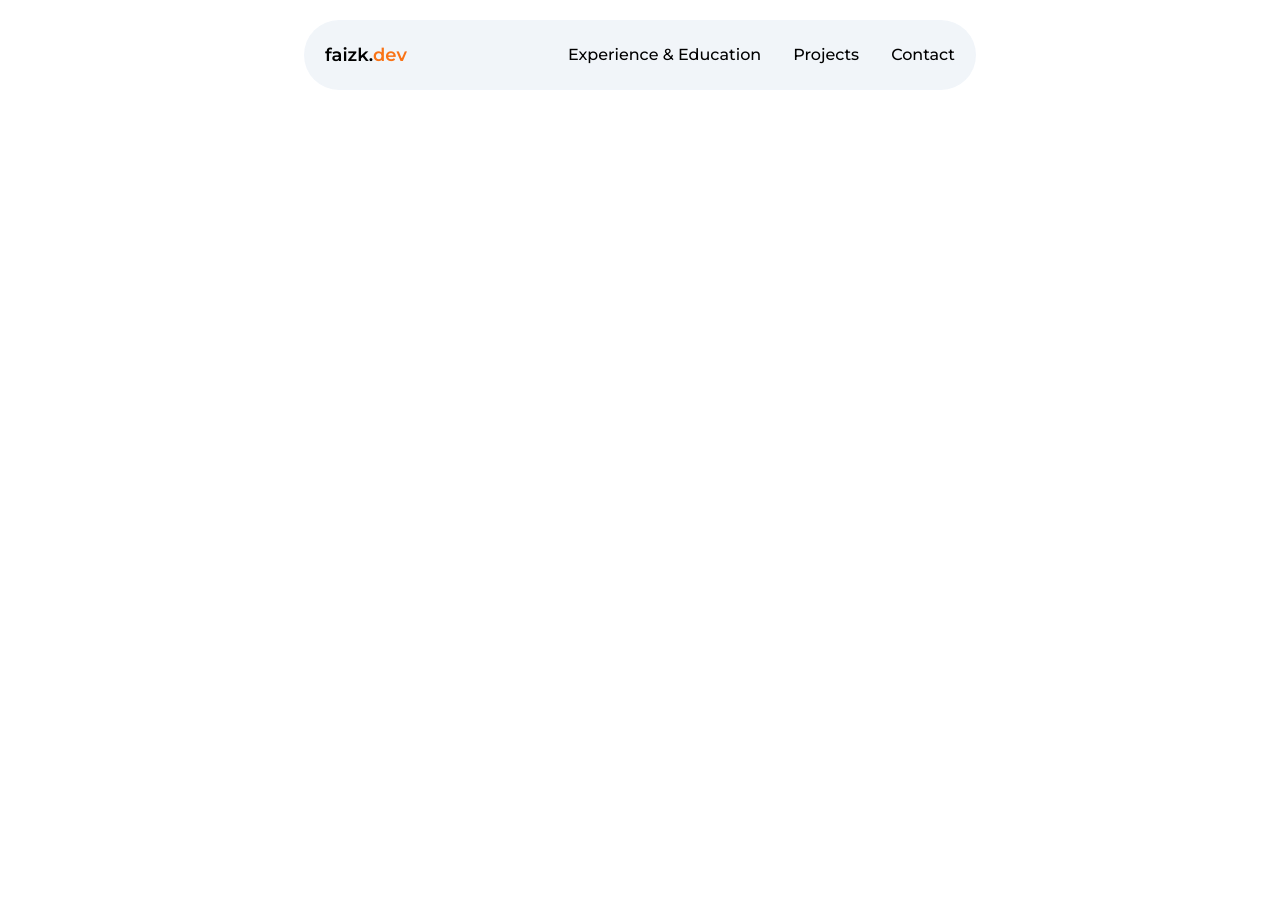
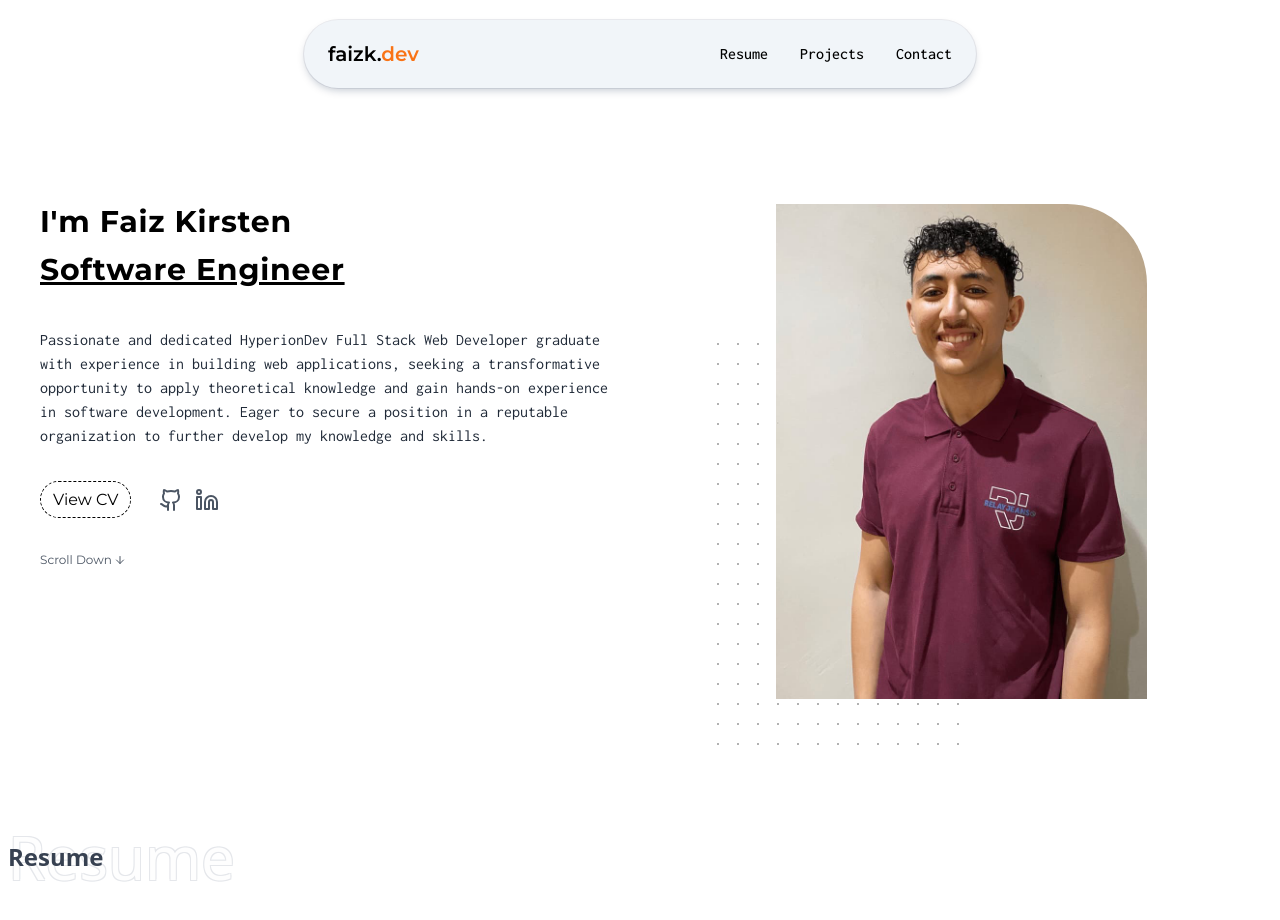
Before and after one commit to faiz-kirsten/portfolio, a React (Vite) app: page / in a window 1280 px wide. Shown: the top 920 px of the page. Before the commit the page ends 800 px from the top, so only its background shows below. Built offline with nearby package versions, Linux system fonts and the light colour scheme.

Commit message:
Completed hero and navbar

```diff
--- a/src/App.jsx
+++ b/src/App.jsx
@@ -1,11 +1,36 @@
 // components
+import { useState } from "react";
 import Header from "./components/Header";
+import { LuArrowUp } from "react-icons/lu";
+import Hero from "./components/Hero";
+import Resume from "./components/Resume";
 
 const App = () => {
+    const [scrollY, setScrollY] = useState(0);
+
+    const handleShowToTopBtn = () => {
+        window.scroll(0, 0);
+    };
+    console.log(scrollY);
+    window.addEventListener("scroll", () => setScrollY(window.scrollY));
     return (
-        <div className="relative | ">
-            <Header />
-            <main></main>
+        <div className="lines | relative | ">
+            <Header scrollY={scrollY} />
+            <main className="container mx-auto grid gap-24 | lg:gap-32">
+                <Hero />
+                <Resume />
+            </main>
+            <footer className="mt-96"></footer>
+
+            <div
+                className={`back-to-top | ${
+                    scrollY > 100 ? "hidden sm:fixed sm:flex z-50" : "hidden"
+                }  bottom-24 right-6 rounded-full w-14 h-14 items-center justify-center | sm:bottom-12`}>
+                <LuArrowUp
+                    className="h-8 w-8 cursor-pointer"
+                    onClick={handleShowToTopBtn}
+                />
+            </div>
         </div>
     );
 };
--- /dev/null
+++ b/src/components/Button.jsx
@@ -0,0 +1,11 @@
+const Button = ({ children, ...props }) => {
+    return (
+        <a
+            className="font-montserrat rounded-full px-3 py-2 border border-dashed border-black  hover:border-solid hover:text-orange-500 hover:border-orange-500 transition-all duration-300"
+            {...props}>
+            {children}
+        </a>
+    );
+};
+
+export default Button;
--- /dev/null
+++ b/src/components/ButtonLink.jsx
@@ -0,0 +1,11 @@
+const ButtonLink = ({ children, ...props }) => {
+    return (
+        <a
+            className="font-medium font-inconsolata hover:text-orange-500 transition-all duration-300"
+            {...props}>
+            {children}
+        </a>
+    );
+};
+
+export default ButtonLink;
--- a/src/components/Header.jsx
+++ b/src/components/Header.jsx
@@ -1,91 +1,101 @@
 import { useState } from "react";
-import { TfiClose } from "react-icons/tfi";
-import { TfiAlignRight } from "react-icons/tfi";
-import { TfiHome } from "react-icons/tfi";
-import { TfiLayoutGrid2 } from "react-icons/tfi";
-import { TfiUser } from "react-icons/tfi";
-import { TfiIdBadge } from "react-icons/tfi";
+import { LuArrowUp, LuX } from "react-icons/lu";
+import { LuMenu } from "react-icons/lu";
+import { LuLayoutGrid } from "react-icons/lu";
+import { LuHome } from "react-icons/lu";
+import { LuGraduationCap } from "react-icons/lu";
+import { LuContact } from "react-icons/lu";
+import ButtonLink from "./ButtonLink";
 
-const Header = () => {
+const Header = ({ scrollY }) => {
     const [showNavMenu, setShowMenu] = useState(false);
 
+    const handleShowToTopBtn = () => {
+        window.scroll(0, 0);
+    };
+
     return (
-        <header className="my-5 fixed bottom-0 w-full | sm:static sm:w-auto">
-            <nav className="mobile-nav | hidden max-w-2xl justify-between p-5 rounded-full | sm:flex sm:mx-3 | md:mx-auto">
-                <a className="font-montserrat text-lg font-semibold" href="/">
+        <header className="my-5 fixed bottom-0 w-full | sm:sticky sm:w-full sm:top-5 z-50">
+            <nav className="mobile-nav | hidden max-w-2xl justify-between py-5 px-6 rounded-full  | sm:flex sm:mx-3 | md:mx-auto">
+                <a className="font-montserrat text-xl font-semibold" href="/">
                     faizk.<span className="text-orange-500">dev</span>
                 </a>
-                <menu className="flex gap-6 font-montserrat items-center | lg:gap-8">
-                    <a href="#edu" className="font-medium">
-                        Experience & Education
-                    </a>
-                    <a href="#projects" className="font-medium">
-                        Projects
-                    </a>
-                    <a href="#contact" className="font-medium">
-                        Contact
-                    </a>
+                <menu className="flex gap-6 items-center | lg:gap-8">
+                    <ButtonLink href="#edu">Resume</ButtonLink>
+                    <ButtonLink href="#projects">Projects</ButtonLink>
+                    <ButtonLink href="#contact">Contact</ButtonLink>
                 </menu>
             </nav>
 
             {/* Mobile nav */}
             <menu
                 className={`mobile-nav | ${
-                    showNavMenu ? "h-full" : "h-0 hidden"
-                } max-w-80 mx-auto grid gap-10 rounded-t-[2rem] text-xl py-8 px-4 font-montserrat transition-all duration-1000 | sm:hidden`}>
-                <a
-                    href="#edu"
-                    className="font-medium"
-                    onClick={() => setShowMenu(false)}>
-                    Experience & Education
-                </a>
-                <a
+                    showNavMenu ? "h-full" : "hidden"
+                } max-w-80 mx-auto grid gap-10 rounded-t-[2rem] text-lg py-8 px-4 font-inconsolata transition-all duration-1000 | sm:hidden`}>
+                <div className="flex gap-3 items-center">
+                    <LuGraduationCap className="w-5 h-5 text-gray-600" />
+                    <ButtonLink href="#edu" onClick={() => setShowMenu(false)}>
+                        Resume
+                    </ButtonLink>
+                </div>
+
+                <div className="flex gap-3 items-center">
+                    <LuLayoutGrid className="w-5 h-5 text-gray-600" />
+                    <ButtonLink
                         href="#projects"
-                    className="font-medium"
                         onClick={() => setShowMenu(false)}>
                         Projects
-                </a>
-                <a
+                    </ButtonLink>
+                </div>
+                <div className="flex gap-3 items-center">
+                    <LuContact className="w-5 h-5 text-gray-600" />
+                    <ButtonLink
                         href="#contact"
-                    className="font-medium"
                         onClick={() => setShowMenu(false)}>
                         Contact
-                </a>
+                    </ButtonLink>
+                </div>
             </menu>
 
             <nav
-                className={`mobile-nav | flex border justify-between max-w-80 mx-auto p-5 ${
+                className={`mobile-nav | flex border justify-between max-w-80 mx-auto px-4 py-5 ${
                     showNavMenu ? "rounded-b-[2rem]" : "rounded-full"
                 }  | sm:hidden`}>
                 {!showNavMenu ? (
                     <>
                         <a href="/" className="">
-                            <TfiHome className="w-6 h-6" />
+                            <LuHome className="w-6 h-6" />
                         </a>
                         <a href="#edu" className="">
-                            <TfiIdBadge className="w-6 h-6" />
+                            <LuGraduationCap className="w-6 h-6" />
                         </a>
                         <a href="#projects" className="">
-                            <TfiLayoutGrid2 className="w-6 h-6" />
+                            <LuLayoutGrid className="w-6 h-6" />
                         </a>
                         <a href="#contact" className="">
-                            <TfiUser className="w-6 h-6" />
+                            <LuContact className="w-6 h-6" />
                         </a>
+                        <LuArrowUp
+                            className={`${
+                                scrollY > 100 ? "block" : "hidden"
+                            } w-6 h-6 transition-all`}
+                            onClick={handleShowToTopBtn}></LuArrowUp>
                     </>
                 ) : (
                     <a
-                        className="font-montserrat h-6 text-base font-semibold"
+                        className="font-montserrat h-6 text-xl font-semibold"
                         href="/">
                         faizk.<span className="text-orange-500">dev</span>
                     </a>
                 )}
+
                 {!showNavMenu ? (
-                    <TfiAlignRight
+                    <LuMenu
                         className="w-6 h-6 transition-all"
                         onClick={() => setShowMenu(true)}
                     />
                 ) : (
-                    <TfiClose
+                    <LuX
                         className="w-6 h-6 transition-all"
                         onClick={() => setShowMenu(false)}
                     />
--- /dev/null
+++ b/src/components/Heading.jsx
@@ -0,0 +1,16 @@
+import React from "react";
+
+const Heading = ({ heading, children }) => {
+    return (
+        <h2 className="relative" id={heading}>
+            <div className="bordered-heading-text | text-4xl | sm:text-6xl">
+                {children}
+            </div>
+            <div className="font-bold text-gray-700 text-xl absolute bottom-1/2 translate-y-2/4 | sm:text-2xl">
+                {children}
+            </div>
+        </h2>
+    );
+};
+
+export default Heading;
--- /dev/null
+++ b/src/components/Hero.jsx
@@ -0,0 +1,66 @@
+import React from "react";
+import Heading from "./Heading";
+import headshot from "../assets/headshot/headshot.jpg";
+import { LuArrowDown } from "react-icons/lu";
+import { LuGithub } from "react-icons/lu";
+import { LuLinkedin } from "react-icons/lu";
+import ButtonLink from "./ButtonLink";
+import Button from "./Button";
+
+const Hero = () => {
+    return (
+        <section className="px-10 grid gap-16 mt-10 font-montserrat | lg:flex lg:mt-24">
+            <article className="grid gap-10 | lg:w-2/3 lg:flex lg:flex-col">
+                <div className=" text-3xl grid gap-3 font-bold | lg:gap-3">
+                    <div className="tracking-wide">I'm Faiz Kirsten</div>
+                    <div className="tracking-wide underline w-max underline-offset-2">
+                        Software Engineer
+                    </div>
+                </div>
+                <p className="text-gray-800 font-inconsolata">
+                    Passionate and dedicated HyperionDev Full Stack Web
+                    Developer graduate with experience in building web
+                    applications, seeking a transformative opportunity to apply
+                    theoretical knowledge and gain hands-on experience in
+                    software development. Eager to secure a position in a
+                    reputable organization to further develop my knowledge and
+                    skills.
+                </p>
+                <div className="flex items-center gap-6 | lg:gap-7 ">
+                    <a href="" className="">
+                        <Button>View CV</Button>
+                    </a>
+                    <div className="flex gap-3">
+                        <a href="">
+                            <LuGithub className="h-6 w-6 text-gray-600 hover:text-orange-500 transition-all duration-300" />
+                        </a>
+                        <a href="">
+                            <LuLinkedin className="h-6 w-6 text-gray-600 hover:text-orange-500 transition-all duration-300" />
+                        </a>
+                    </div>
+                </div>
+
+                <a
+                    href="#edu"
+                    className="hidden gap-0.5 items-center text-xs text-gray-600 | lg:flex">
+                    Scroll Down <LuArrowDown />
+                </a>
+            </article>
+            <a
+                href="#edu"
+                className="flex gap-0.5 items-center text-xs text-gray-600 | lg:hidden">
+                Scroll Down <LuArrowDown />
+            </a>
+            <div className="relative | flex items-center justify-center">
+                <img
+                    src={headshot}
+                    alt=""
+                    className="w-2/3 rounded-tr-[5rem]"
+                />
+                <div className="img-pattern | absolute -bottom-12 left-6 w-48 h-5/6 -z-10 | lg:w-64"></div>
+            </div>
+        </section>
+    );
+};
+
+export default Hero;
--- /dev/null
+++ b/src/components/Resume.jsx
@@ -0,0 +1,12 @@
+import Heading from "./Heading";
+
+const Resume = () => {
+    return (
+        <section className="px-6 sm:px-2">
+            <Heading heading="edu">Resume</Heading>
+            <article></article>
+        </section>
+    );
+};
+
+export default Resume;
--- a/src/index.css
+++ b/src/index.css
@@ -2,11 +2,17 @@
 @import url("https://fonts.googleapis.com/css2?family=Inconsolata:wght@200..900&family=Lato:ital,wght@0,100;0,300;0,400;0,700;0,900;1,100;1,300;1,400;1,700;1,900&family=Syne:wght@400..800&display=swap");
 @import url("https://fonts.googleapis.com/css2?family=Inconsolata:wght@200..900&family=Inter:ital,opsz,wght@0,14..32,100..900;1,14..32,100..900&family=Lato:ital,wght@0,100;0,300;0,400;0,700;0,900;1,100;1,300;1,400;1,700;1,900&family=Syne:wght@400..800&display=swap");
 @import url("https://fonts.googleapis.com/css2?family=Montserrat:ital,wght@0,100..900;1,100..900&display=swap");
+@import url("https://fonts.googleapis.com/css2?family=Red+Hat+Display:ital,wght@0,300..900;1,300..900&display=swap");
+@import url("https://fonts.googleapis.com/css2?family=Poppins:ital,wght@0,100;0,200;0,300;0,400;0,500;0,600;0,700;0,800;0,900;1,100;1,200;1,300;1,400;1,500;1,600;1,700;1,800;1,900&family=Red+Hat+Display:ital,wght@0,300..900;1,300..900&display=swap");
 @tailwind base;
 @tailwind components;
 @tailwind utilities;
 
 :root {
+}
+
+html {
+    scroll-behavior: smooth;
 }
 
 .logo > div {
@@ -25,10 +31,36 @@
 
 .mobile-nav {
     /* From https://css.glass */
-    background: rgba(241, 245, 249, 1);
+    background: #f1f5f9;
     backdrop-filter: blur(9.4px);
     -webkit-backdrop-filter: blur(9.4px);
-    border: 1px solid rgba(241, 245, 249, 0.22);
+    /* border: 1px solid rgba(241, 245, 249, 0.22); */
+    background: #f1f5f9;
+    box-shadow: rgba(9, 30, 66, 0.25) 0px 4px 8px -2px,
+        rgba(9, 30, 66, 0.08) 0px 0px 0px 1px;
+    /* background: linear-gradient(
+        135deg,
+        rgba(255, 255, 255, 0.1),
+        rgba(255, 255, 255, 0)
+    );
+    backdrop-filter: blur(10px);
+    -webkit-backdrop-filter: blur(10px); */
+}
+
+.back-to-top {
+    background: #f1f5f9;
+    box-shadow: rgba(9, 30, 66, 0.25) 0px 4px 8px -2px,
+        rgba(9, 30, 66, 0.08) 0px 0px 0px 1px;
+    background: #f1f5f9;
+    backdrop-filter: blur(9.4px);
+    -webkit-backdrop-filter: blur(9.4px);
+}
+
+.img-pattern {
+    background-color: #ffffff;
+    opacity: 0.8;
+    background-image: radial-gradient(#9f9f9f 1px, #ffffff 1px);
+    background-size: 20px 20px;
 }
 
 /* 3 dot loader */
@@ -47,3 +79,9 @@
         clip-path: inset(0 -34% 0 0);
     }
 }
+
+.bordered-heading-text {
+    color: #fefefe;
+    text-shadow: -1px 1px 0 #e5e7eb, 1px 1px 0 #e5e7eb, 1px -1px 0 #e5e7eb,
+        -1px -1px 0 #e5e7eb;
+}
--- a/tailwind.config.js
+++ b/tailwind.config.js
@@ -14,6 +14,8 @@ export default {
             syne: ["Syne", "sans-serif"],
             inter: ["Inter", "sans-serif"],
             montserrat: ["Montserrat", "sans-serif"],
+            redHatDisplay: ["Red Hat Display", "sans-serif"],
+            poppins: ["Poppins", "sans-serif"],
         },
     },
     plugins: [],
```
Also changed, not shown: src/assets/headshot/headshot.jpg (added). Lines whose indentation alone changed are shown as unchanged.
